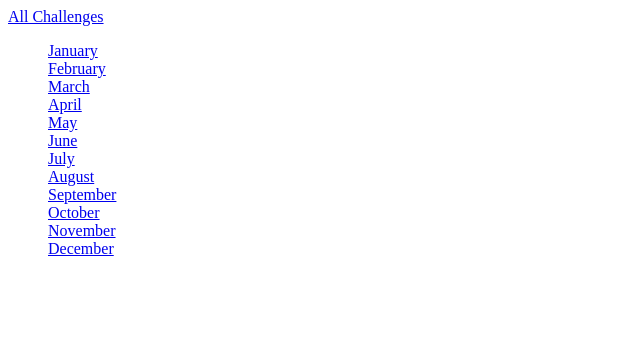
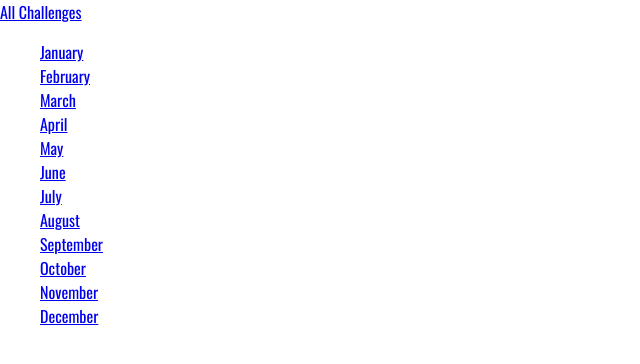
Before and after one commit to vitor-guimaraes/Academind, a Django app: page /challenges/ in a window 1280 px wide. Shown: the top 364 px of the page, without its empty margins (0-640 px from the left). Run offline with Django 5.2, Linux system fonts and the light colour scheme.

Commit message:
Added global static files

```diff
--- a/monthly_challenges/monthly_challenges/settings.py
+++ b/monthly_challenges/monthly_challenges/settings.py
@@ -121,6 +121,9 @@ USE_TZ = True
 
 STATIC_URL = 'static/'
 
+STATICFILES_DIRS = [
+    BASE_DIR / "static"
+]
 # Default primary key field type
 # https://docs.djangoproject.com/en/5.0/ref/settings/#default-auto-field
 
--- /dev/null
+++ b/monthly_challenges/static/styles.css
@@ -0,0 +1,9 @@
+@import url('https://fonts.googleapis.com/css2?family=Oswald:wght@200..700&family=Raleway:wght@500;600;800&display=swap');
+
+html {
+    font-family: "Oswald", sans-serif;
+}
+
+body {
+    margin: 0;
+}
--- a/monthly_challenges/templates/base.html
+++ b/monthly_challenges/templates/base.html
@@ -1,9 +1,12 @@
+{% load static %}
+
 <!DOCTYPE html>
 <html lang="en">
 <head>
     <meta charset="UTF-8">
     <meta name="viewport" content="width=device-width, initial-scale=1.0">
     <title>{% block page_title %}My Challenges{% endblock %}</title>
+    <link rel="stylesheet" href="{% static "styles.css" %}">
     {% block css_files %}{% endblock %}
 </head>
 <body>
```
